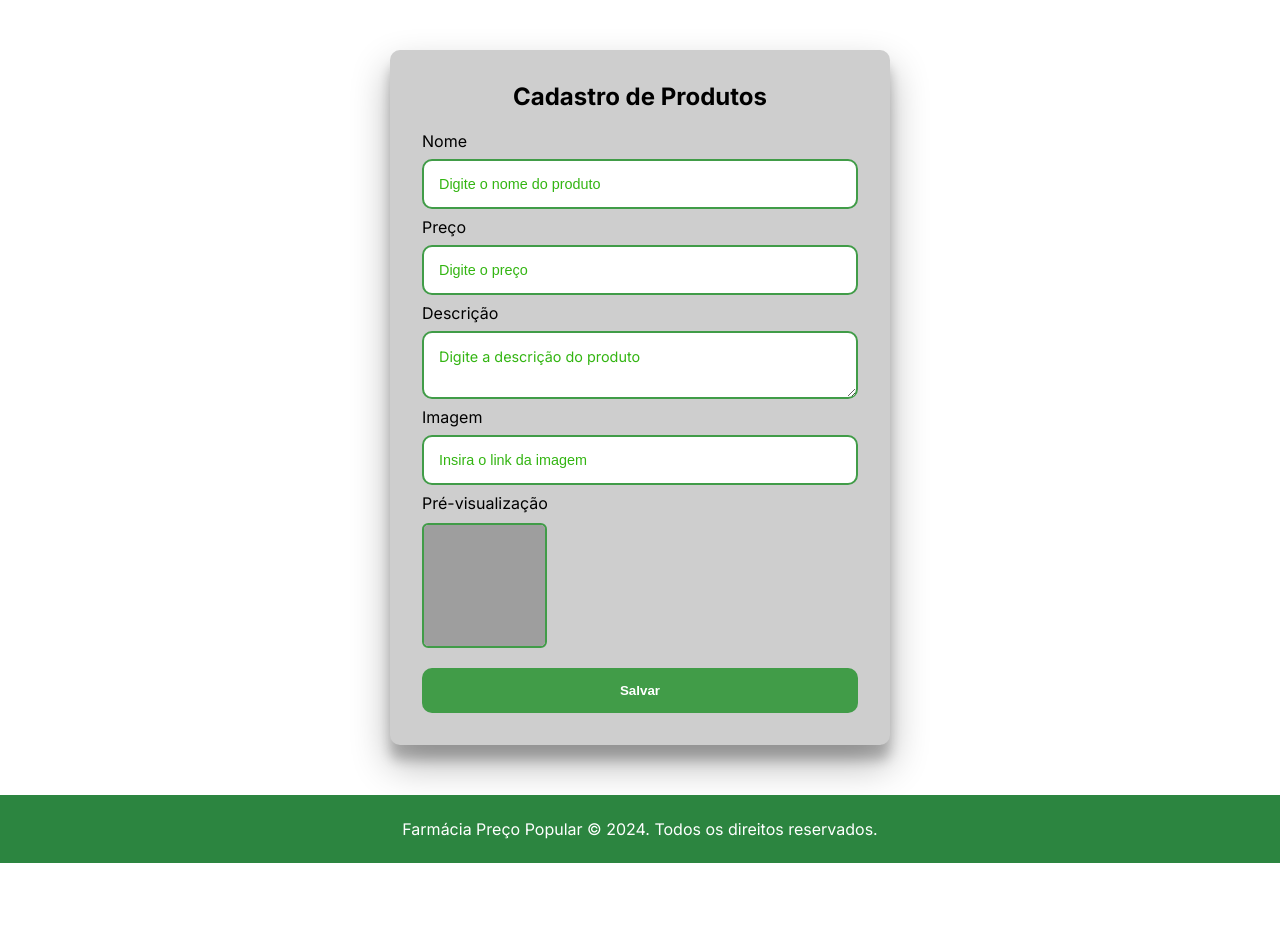
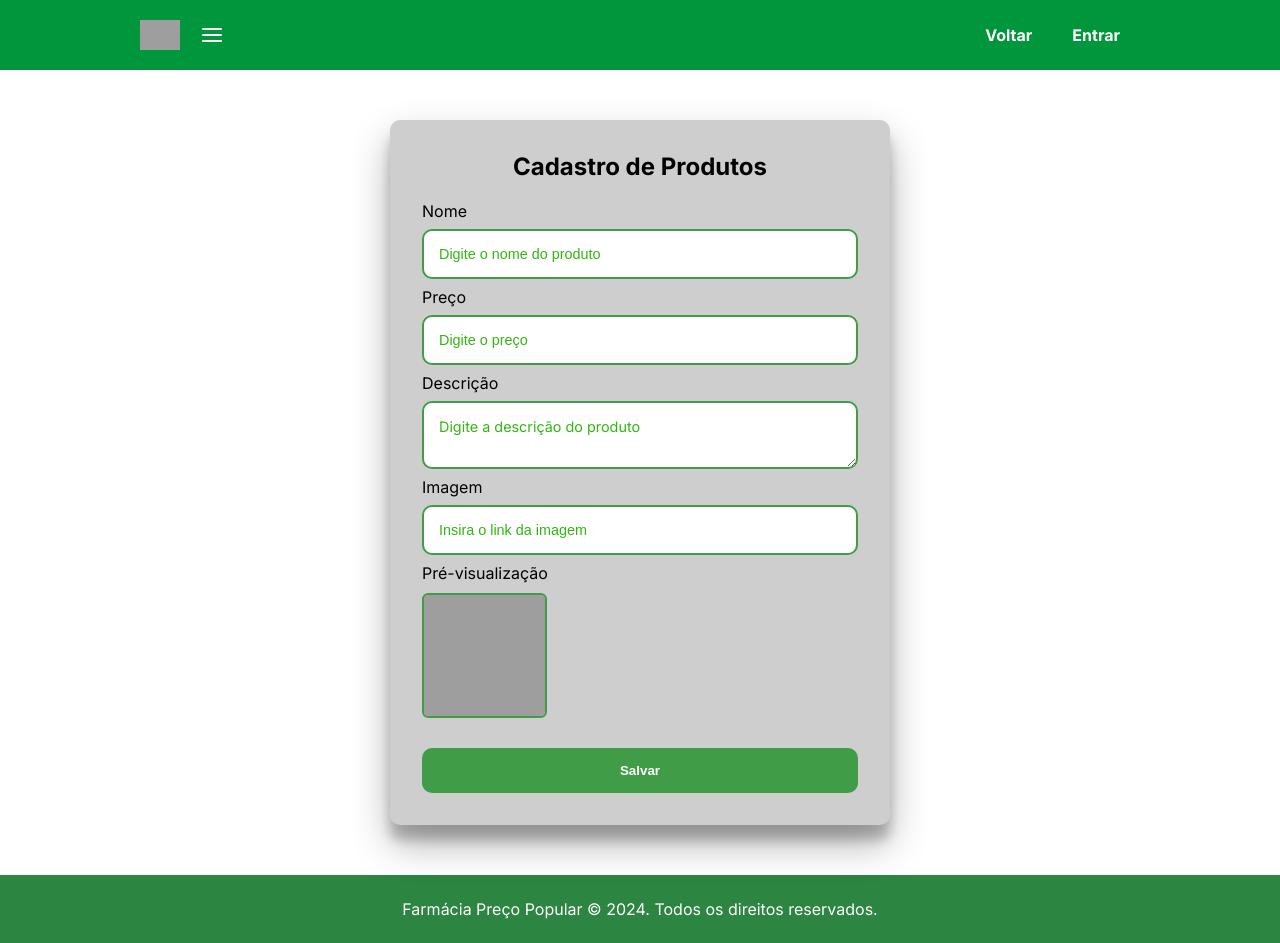
Before and after one commit to DEVinHouse-Clamed-V3/mini-projeto-avaliativo-eu-amo-flexbox, a website: page cadastro_produto.html in a window 1280 px wide. Before the commit the page ends 863 px from the top, so only its background shows below. Drawn offline with Linux system fonts and the light colour scheme; grey boxes are pictures that could not be loaded.

Commit message:
add header, alterado span, add animação

```diff
--- a/cadastro_produto.html
+++ b/cadastro_produto.html
@@ -11,10 +11,37 @@
 </head>
 
 <body>
+
+    <!-- Cabeçalho -->
+    <header class="header" data-aos="fade-right">
+        <div class="header-container d-flex justify-content-between">
+            <div class="logoCustom">
+                <img src="https://precopopular.vtexassets.com/assets/vtex/assets-builder/precopopular.store-theme/4.0.1/svg/logo-branco-precopopular___ff386e612c97d7a26b61ff943c9177bb.svg"
+                    alt="Farmácia Preço Popular">
+
+                <div class="menu-hamburguer">
+                    <button>
+                        <img src="styles/assets/menu.svg" alt="">
+                        <span>Menu</span>
+                    </button>
+                </div>
+            </div>
+
+            <div>
+                <div class="text-entrar-container">
+                    <a href="./index.html" class="text-entrar">Voltar</a>
+                    <a href="./login.html" class="text-entrar">Entrar</a>
+                </div>
+            </div>
+        </div>
+    </header>
+
+
+
     <div class="div-container">
 
-        <div class="form-container">
-            <form id="cadastro-form ">
+        <div class="form-container" id="form-container">
+            <form id="cadastro-form">
 
                 <h2>Cadastro de Produtos</h2>
 
@@ -44,6 +71,10 @@
                     <img id="img-produto" src="https://tool.jobassam.in/img/preview.png" alt="">
                 </div>
 
+                <div class="span-div">
+                    <span id="span-result"></span>
+                </div>
+
                 <div class="cadastro-div ">
                     <button class="btn-submit" id="btn-cadastro" type="submit">Salvar</button>
                 </div>
--- a/styles/cadastro_produto.css
+++ b/styles/cadastro_produto.css
@@ -92,9 +92,94 @@ textarea {
     padding: 24px;
     background-color: #2C8540;
     color: #ffffff;
-    /* position: fixed;
-    bottom: 0; */
-    /* width: 100%; */
-    /* margin-top: auto; */
 
 }
+
+.span-div {
+    color: red;
+    text-emphasis: bold;
+    font-size: 1em;
+    margin-top: 10px;
+}
+
+
+/* Estilos do cabeçalho */
+.header {
+    background-color: #00963c;
+    padding: 20px 0;
+    display: flex;
+}
+
+.header-container {
+    width: 95%;
+    max-width: 1000px;
+    margin: 0 auto;
+    display: flex;
+    align-items: center;
+    justify-content: space-between;
+    padding-right: 20px;
+}
+
+.logoCustom {
+    display: flex;
+    align-items: center;
+    justify-content: center;
+}
+
+.logoCustom>img {
+    height: 30px;
+    margin-right: 20px;
+    display: flex;
+}
+
+.menu-hamburguer {
+    display: flex;
+    align-items: center;
+    justify-content: center;
+}
+
+.text-entrar-container a {
+    font-weight: bold;
+}
+
+.menu-hamburguer button span {
+    display: none;
+}
+
+.menu-hamburguer button img {
+    margin-right: 8px;
+}
+
+.text-entrar {
+    color: white;
+    text-align: end;
+    margin-left: 40px;
+}
+
+.text-entrar-container {
+    display: flex;
+    justify-content: flex-end;
+    align-items: center;
+    flex-grow: 1;
+    margin-left: 20px;
+}
+
+/* Estilos do cabeçalho-fim */
+
+
+/* animação */
+@keyframes fadeIn {
+    from {
+        opacity: 0;
+        transform: translateY(20px);
+    }
+
+    to {
+        opacity: 1;
+        transform: translateY(0);
+    }
+}
+
+.animate-fadeIn {
+    animation: fadeIn 0.6s forwards;
+}
```
